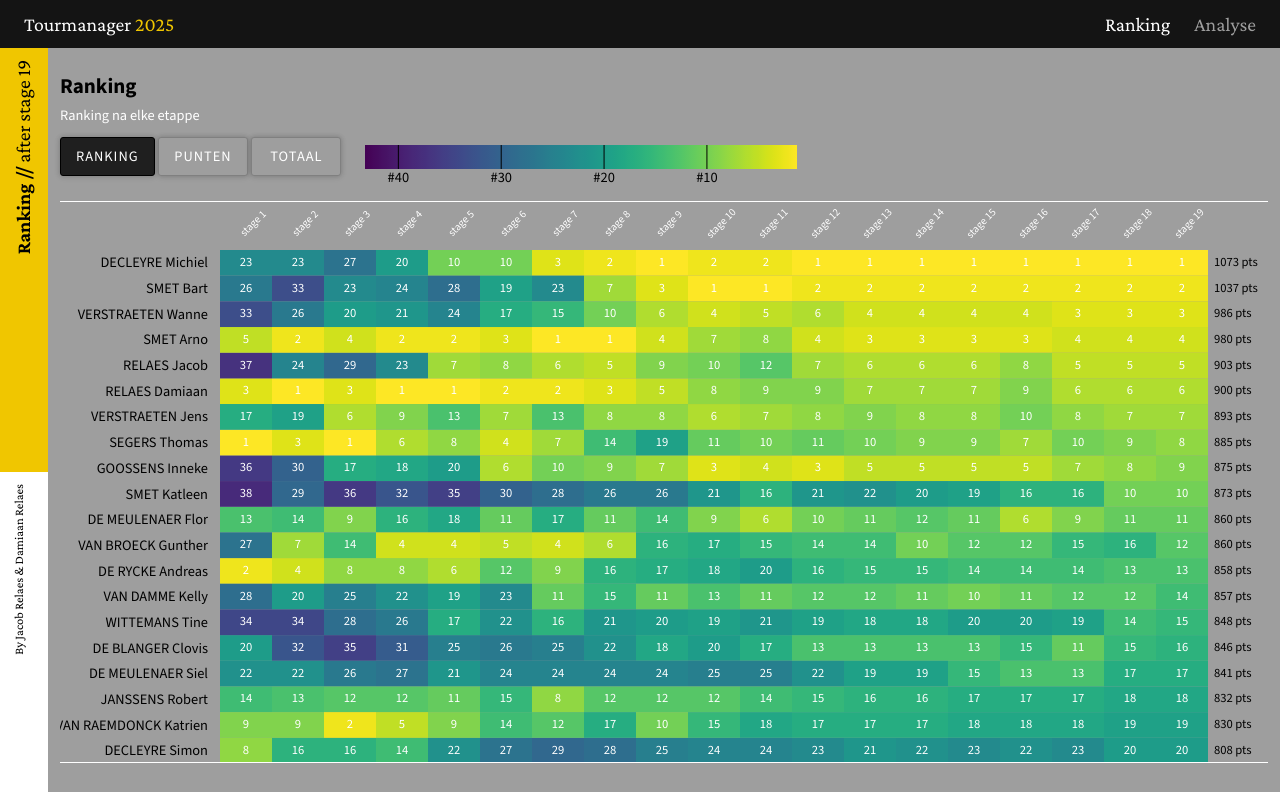
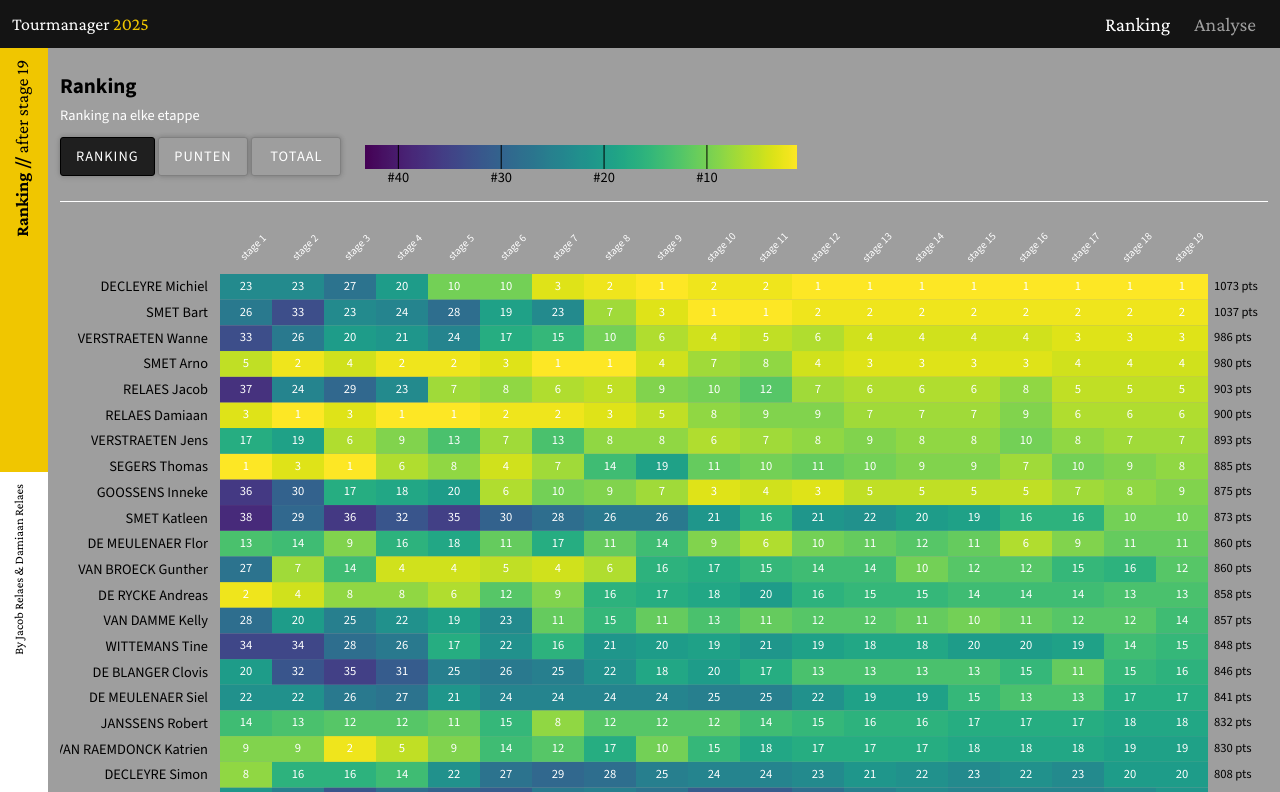
Before and after one commit to Thomassegers14/tourmanager-webpage, a plain HTML site: page index.html in a window 1280 px wide. Shown: the top 792 px of the page. Drawn offline with nearby package versions, Linux system fonts and the light colour scheme.

Commit message:
refactor rankgraph

```diff
--- a/index.html
+++ b/index.html
@@ -50,6 +50,7 @@
     </div>
 
     <div id="tab-ranking" class="tabContent">
+      <div class="tabHeader">
         <h3 class="graph__title">Ranking</h3>
         <h3 class="graph__subtitle">Ranking na elke etappe</h3>
         <div class="filters">
@@ -60,6 +61,7 @@
           </div>
         <div class="legendContainer">
           <svg id="legendSvg"></svg>
+        </div>
       </div>
       </div>
       <div class="rankGraphWrapper">
--- a/style.css
+++ b/style.css
@@ -9,7 +9,8 @@
   --black: black;
 }
 
-html, body {
+html,
+body {
   font-size: 18px;
   height: 100%;
   margin: 0;
@@ -22,13 +23,13 @@ html, body {
   align-items: center;
   background-color: #141414;
   color: white;
-  padding: 0 24px;
+  padding: 0 24px 0 12px;
   height: 48px;
   position: relative;
 }
 
 .navTitle {
-  font-size: 1.1rem;
+  font-size: 1rem;
   font-weight: 400;
   margin: 0;
 }
@@ -45,6 +46,10 @@ html, body {
   font-size: 1.6rem;
   color: white;
   cursor: pointer;
+}
+
+#hamburgerBtn {
+  padding: 0;
 }
 
 /* Menu container */
@@ -108,7 +113,6 @@ html, body {
 
 .page {
   display: flex;
-  height: calc(100vh - 48px);
   background: var(--grey);
 }
 
@@ -128,7 +132,7 @@ html, body {
 }
 
 .sideBar__title {
-  font-size: 1.1rem;
+  font-size: 1rem;
   font-weight: 400;
   margin: 0;
   writing-mode: vertical-lr;
@@ -141,9 +145,18 @@ html, body {
 
 .tabContent {
   flex: 1 0 auto;
-  padding: 24px 12px 0;
+  padding: 24px 12px;
   max-width: 1280px;
-  margin: 0 auto; /* <<< Horizontaal centreren */
+  margin: 0 auto;
+  /* <<< Horizontaal centreren */
+}
+
+.tabHeader {
+  width: 100%;
+  position: sticky;
+  top: 12px;
+  background-color: var(--grey);
+  border-bottom: 1px solid var(--white);
 }
 
 @media (min-width: 768px) {
@@ -174,7 +187,8 @@ html, body {
 
   .colorModeToggle,
   .legendContainer {
-    width: 100%; /* Zorg dat beide volle breedte pakken */
+    width: 100%;
+    /* Zorg dat beide volle breedte pakken */
   }
 }
 
@@ -245,8 +259,9 @@ button.active {
   max-height: 200px;
   overflow-y: auto;
   padding: 8px;
-  box-shadow: 0 2px 8px rgba(0,0,0,0.1);
+  box-shadow: 0 2px 8px rgba(0, 0, 0, 0.1);
 }
+
 .multiSelectDropdown label {
   font-family: var(--font-sans);
   font-weight: 300;
@@ -283,16 +298,7 @@ button.active {
 }
 
 .rankGraphWrapper {
-  border-top: 1px solid var(--white);
-  border-bottom: 1px solid var(--white);
-  height: 60vh;
-  overflow-y: scroll;
-}
-
-@media (min-width: 768px) {
-  .rankGraphWrapper {
-    height: 70vh;
-  }
+  margin-top: 24px;
 }
 
 .rankGraph {
@@ -384,7 +390,7 @@ button.active {
   padding: 6px 8px;
   font-size: 0.75rem;
   font-family: sans-serif;
-      box-shadow: 0 2px 6px rgba(0,0,0,0.15);
+  box-shadow: 0 2px 6px rgba(0, 0, 0, 0.15);
   border-radius: 4px;
   display: none;
   z-index: 10;
```
Lines whose indentation alone changed are shown as unchanged.
